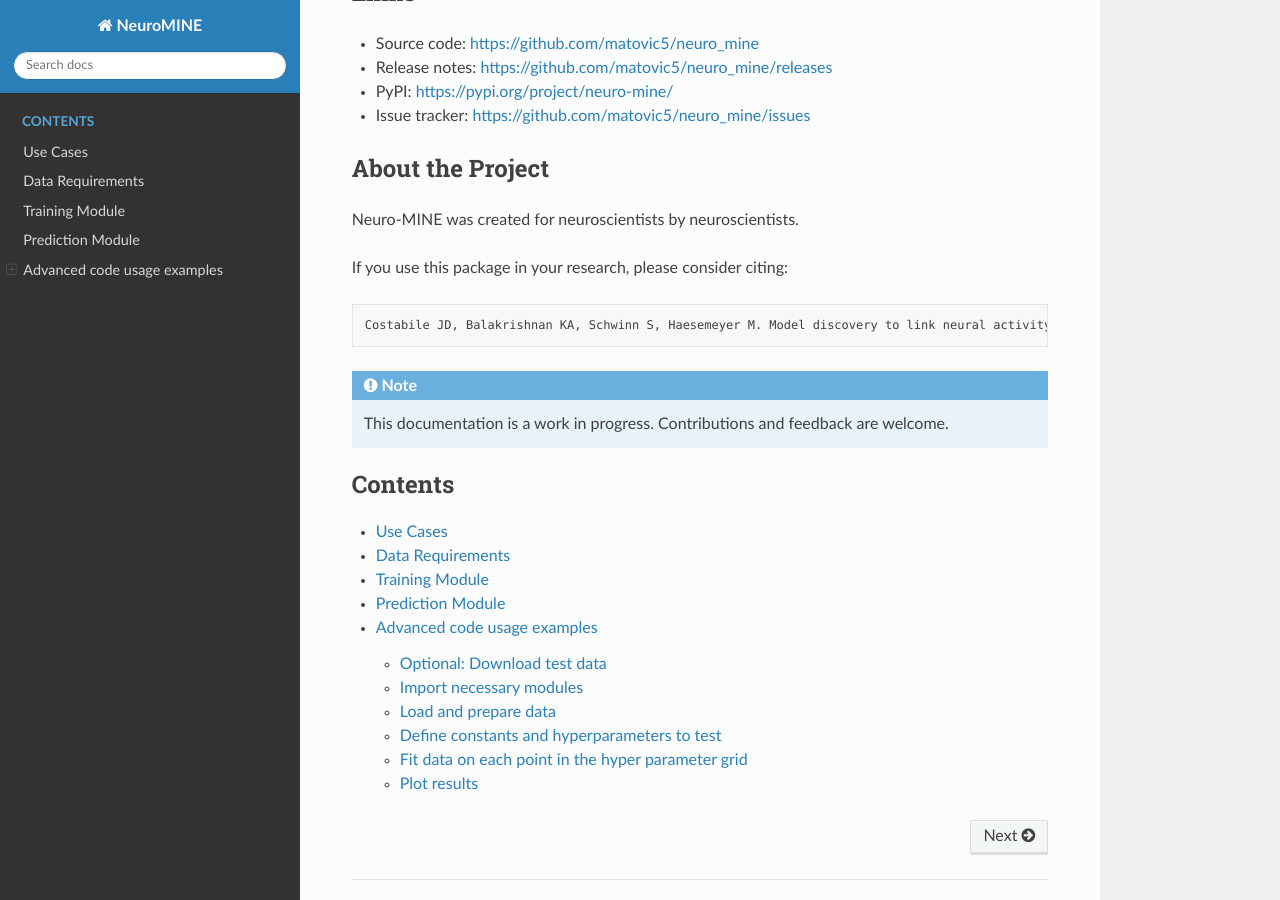
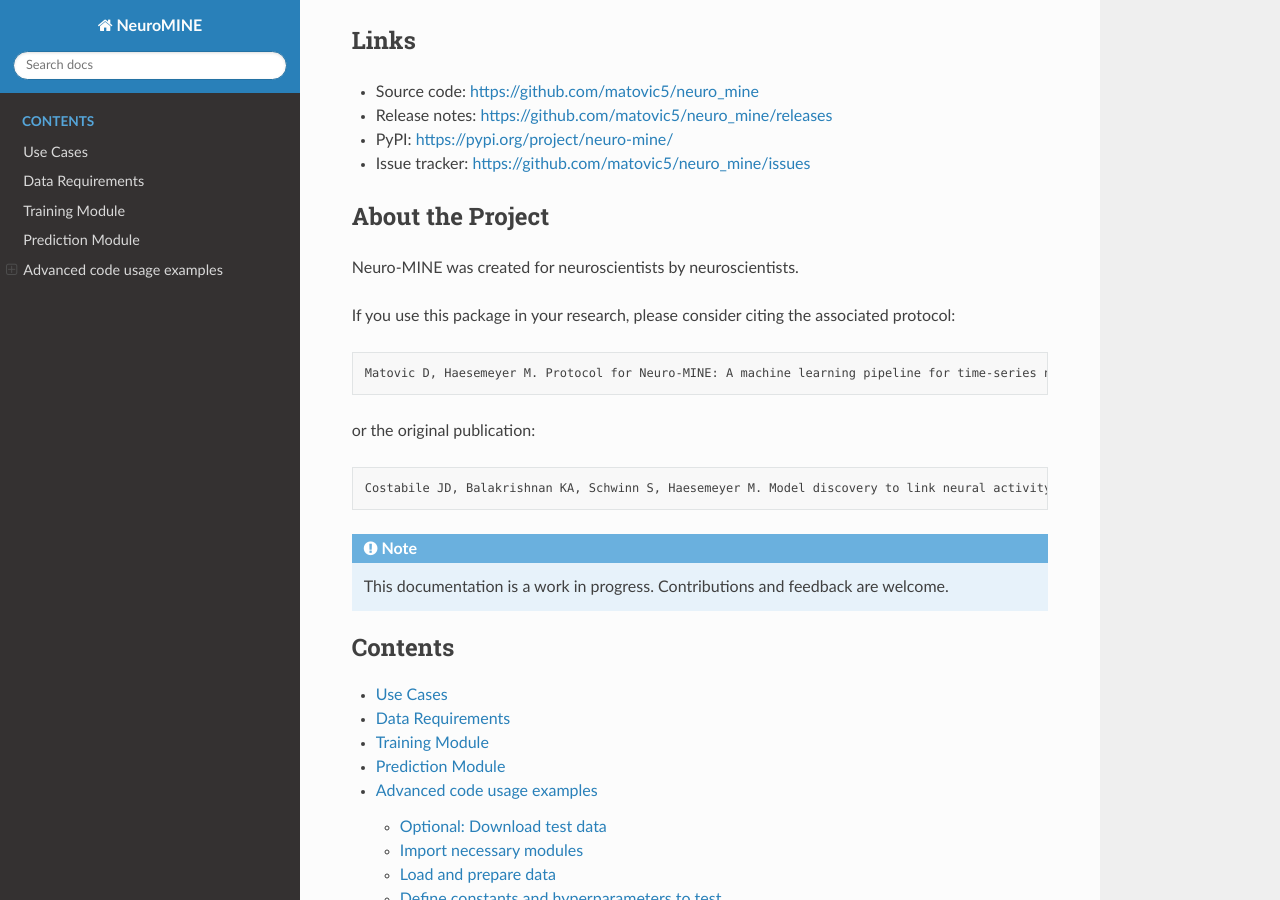
Before and after one commit to matovic5/neuro_mine, a Sphinx documentation site: the page built from docs/index.rst, in a window 1280 px wide and 900 px high, scrolled down 868 px. Built offline with Sphinx 7.4.7 and the Read the Docs theme 3.1.0, drawn with Linux system fonts in a browser that asks for light colours.

Commit message:
Update index.rst
Updated RTD main page with STAR Protocols publication

```diff
--- a/docs/index.rst
+++ b/docs/index.rst
@@ -60,12 +60,17 @@
 
 Neuro-MINE was created for neuroscientists by neuroscientists.
 
-If you use this package in your research, please consider citing:
+If you use this package in your research, please consider citing the associated protocol:
+
+.. code-block:: text
+
+   Matovic D, Haesemeyer M. Protocol for Neuro-MINE: A machine learning pipeline for time-series neural response data analysis. STAR Protocols. 2026 Dec 18;7(4). doi: 10.1016/j.xpro.2026.104913. https://doi.org/10.1016/j.xpro.2026.104913
+
+or the original publication:
 
 .. code-block:: text
 
    Costabile JD, Balakrishnan KA, Schwinn S, Haesemeyer M. Model discovery to link neural activity to behavioral tasks. Elife. 2023 Jun 6;12:e83289. doi: 10.7554/eLife.83289. PMID: 37278516; PMCID: PMC10310322. https://elifesciences.org/articles/83289
-
 
 .. note::
    This documentation is a work in progress. Contributions and feedback are welcome.
```
Also changed, not shown: other parts of docs/index.rst (+1 -1 lines).
